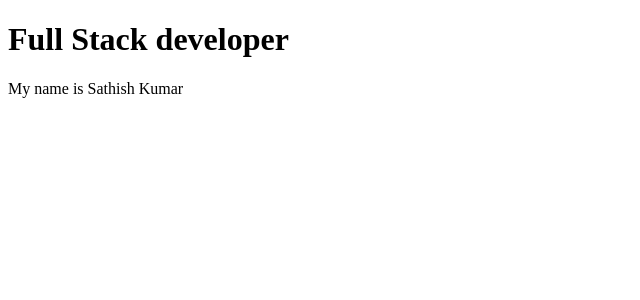
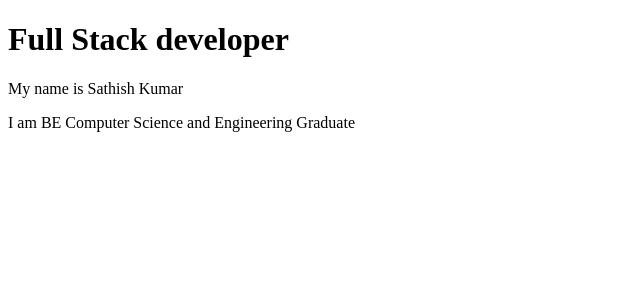
Before and after one commit to Sathish-0987/sathish-portfolio, a React app in the folder frontend/: page / in a window 1280 px wide. Shown: the top 300 px of the page, without its empty margins (0-640 px from the left). Built offline with nearby package versions, Linux system fonts and the light colour scheme; the HTML template or start-up script is replaced by a standard one.

Commit message:
Added the degree qualification

```diff
--- a/frontend/src/components/Home.jsx
+++ b/frontend/src/components/Home.jsx
@@ -5,6 +5,7 @@ export default function Home() {
     <div>
         <h1>Full Stack developer</h1>
         <p>My name is Sathish Kumar</p>
+        <p>I am BE Computer Science and Engineering Graduate</p>
     </div>
   )
 }
```
